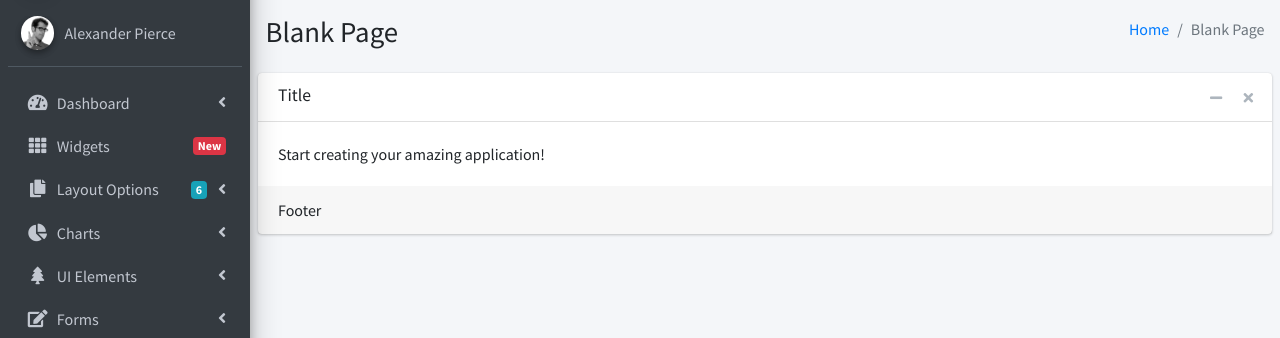
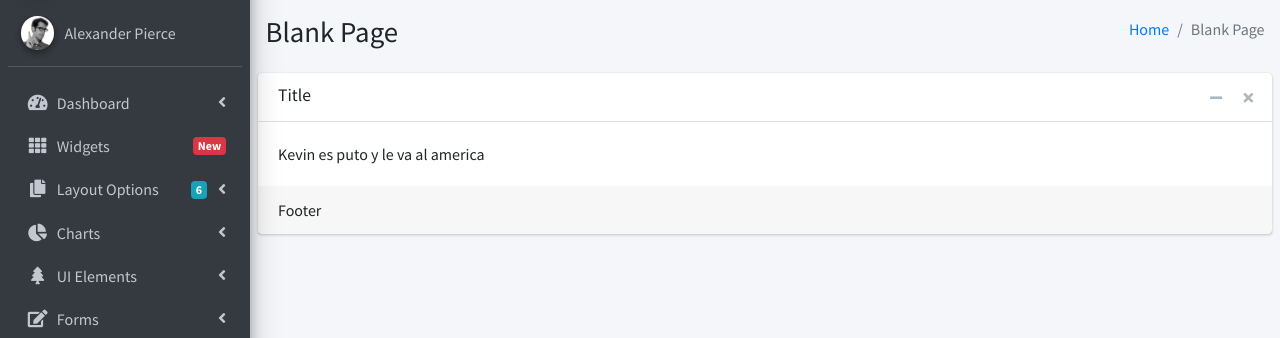
Before and after one commit to fumelolz/perseo1, a PHP site: page /index.php in a window 1280 px wide. Shown: the part 57-395 px from the top of the page. Run offline with PHP 8.4, Linux system fonts and the light colour scheme; some libraries are stand-ins or nearby versions.

Commit message:
Update home.php
Mejorado

```diff
--- a/vistas/modulos/home.php
+++ b/vistas/modulos/home.php
@@ -33,7 +33,7 @@
               </div>
             </div>
             <div class="card-body">
-              Start creating your amazing application!
+              Kevin es puto y le va al america
             </div>
             <!-- /.card-body -->
             <div class="card-footer">
```
